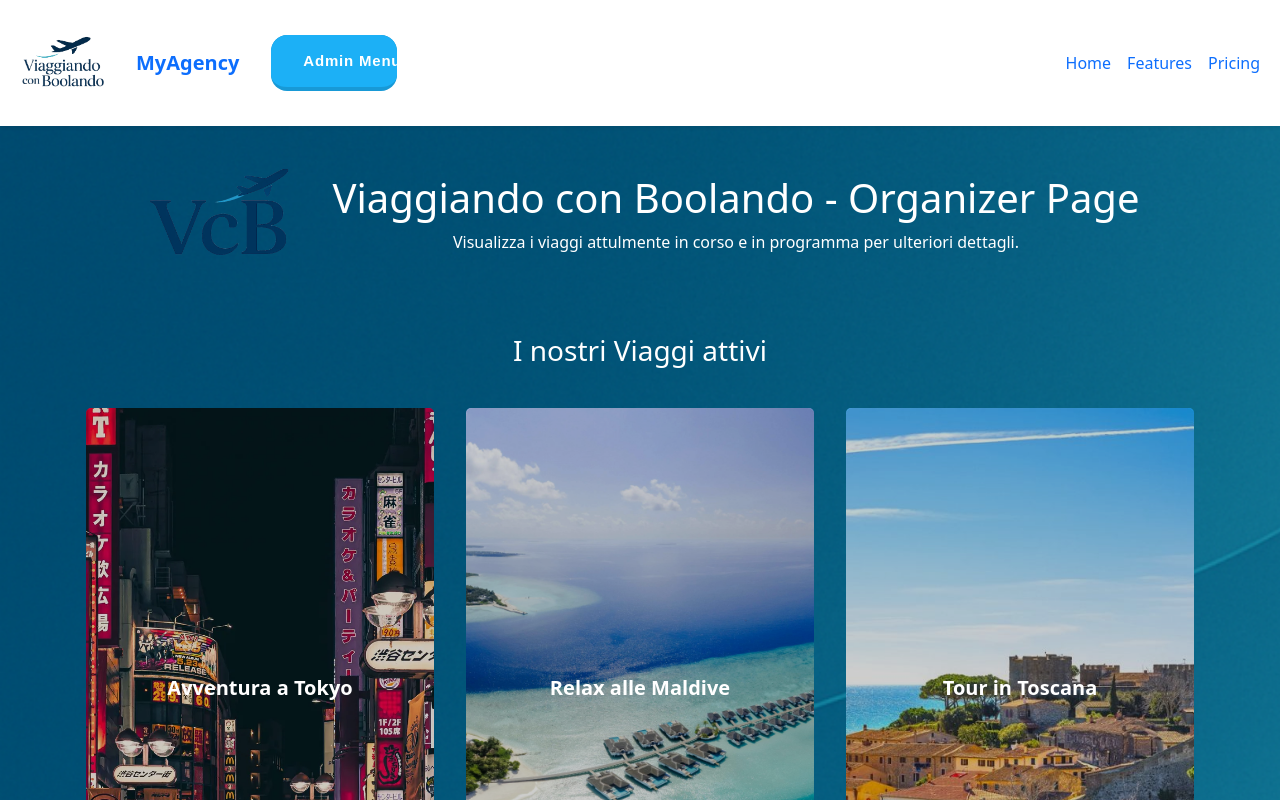
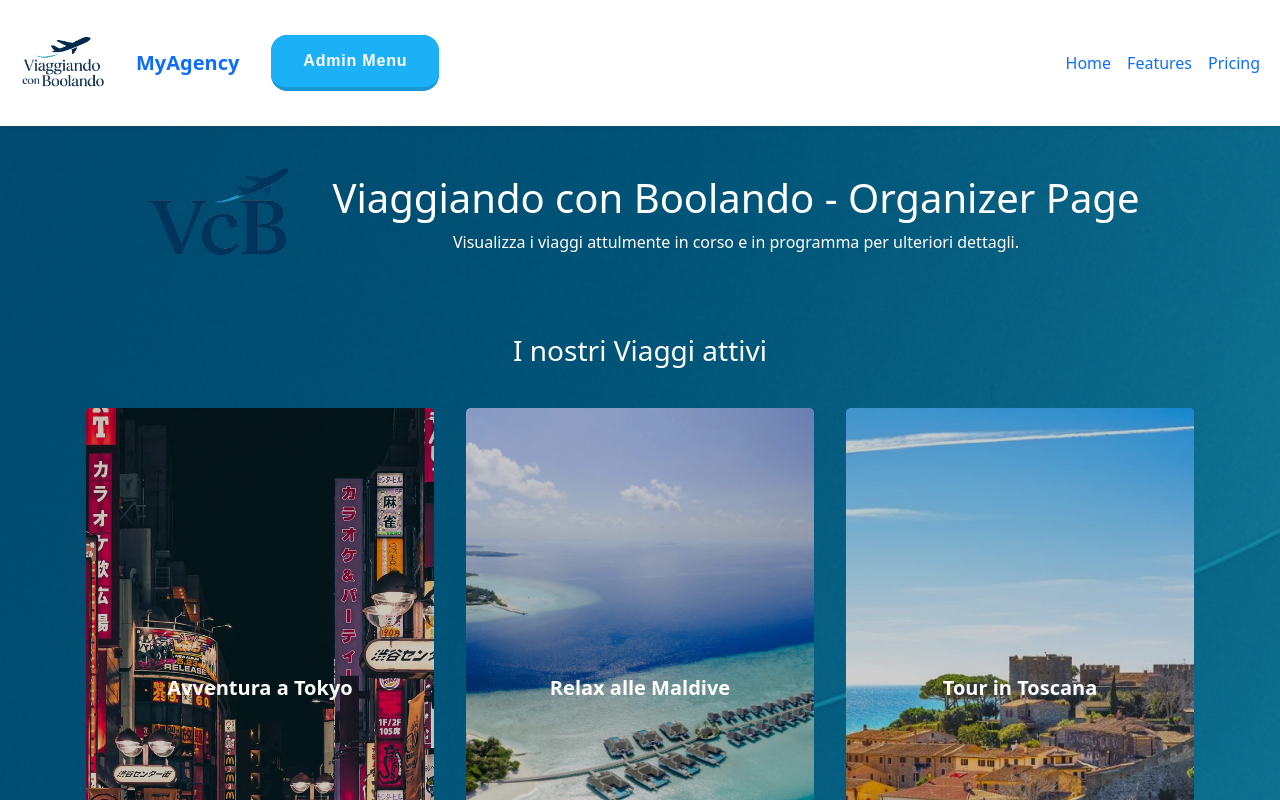
Before and after one commit to DavideCriscuolo/projectTeam, a React (Vite) app: page / in a window 1280 px wide. Shown: the top 800 px of the page. Built offline with nearby package versions, Linux system fonts and the light colour scheme.

Commit message:
add responsive styles to SidebarBtn

```diff
--- a/src/css/Sidebar.css
+++ b/src/css/Sidebar.css
@@ -63,6 +63,43 @@
   border-width: 4px 0 0;
   background: none;
 }
+
+/* 📱 Mobile */
+@media (max-width: 576px) {
+  .btn-organizer {
+    width: 80%;
+    font-size: 14px;
+    padding: 12px 14px;
+  }
+}
+
+/* 📲 Tablet piccoli */
+@media (min-width: 577px) and (max-width: 767px) {
+  .btn-organizer {
+    width: 60%;
+    font-size: 15px;
+    padding: 13px 16px;
+  }
+}
+
+/* 💻 Tablet grandi */
+@media (min-width: 768px) and (max-width: 991px) {
+  .btn-organizer {
+    width: 40%;
+    font-size: 16px;
+    padding: 16px 32px;
+  }
+}
+
+/* 🖥️ Desktop */
+@media (min-width: 992px) {
+  .btn-organizer {
+    width: auto; /* non più in % */
+    max-width: 200px; /* o 250px, a tua scelta */
+    font-size: 16px;
+    padding: 16px 32px;
+  }
+}
 /*#endregion Btn*/
 
 /*#region Sidebar*/
@@ -84,9 +121,3 @@ i {
 }
 
 /*#endregion Sidebar*/
-
-@media (min-width: 768px) {
-  .btn-organizer {
-    padding: 16px 32px;
-  }
-}
```
